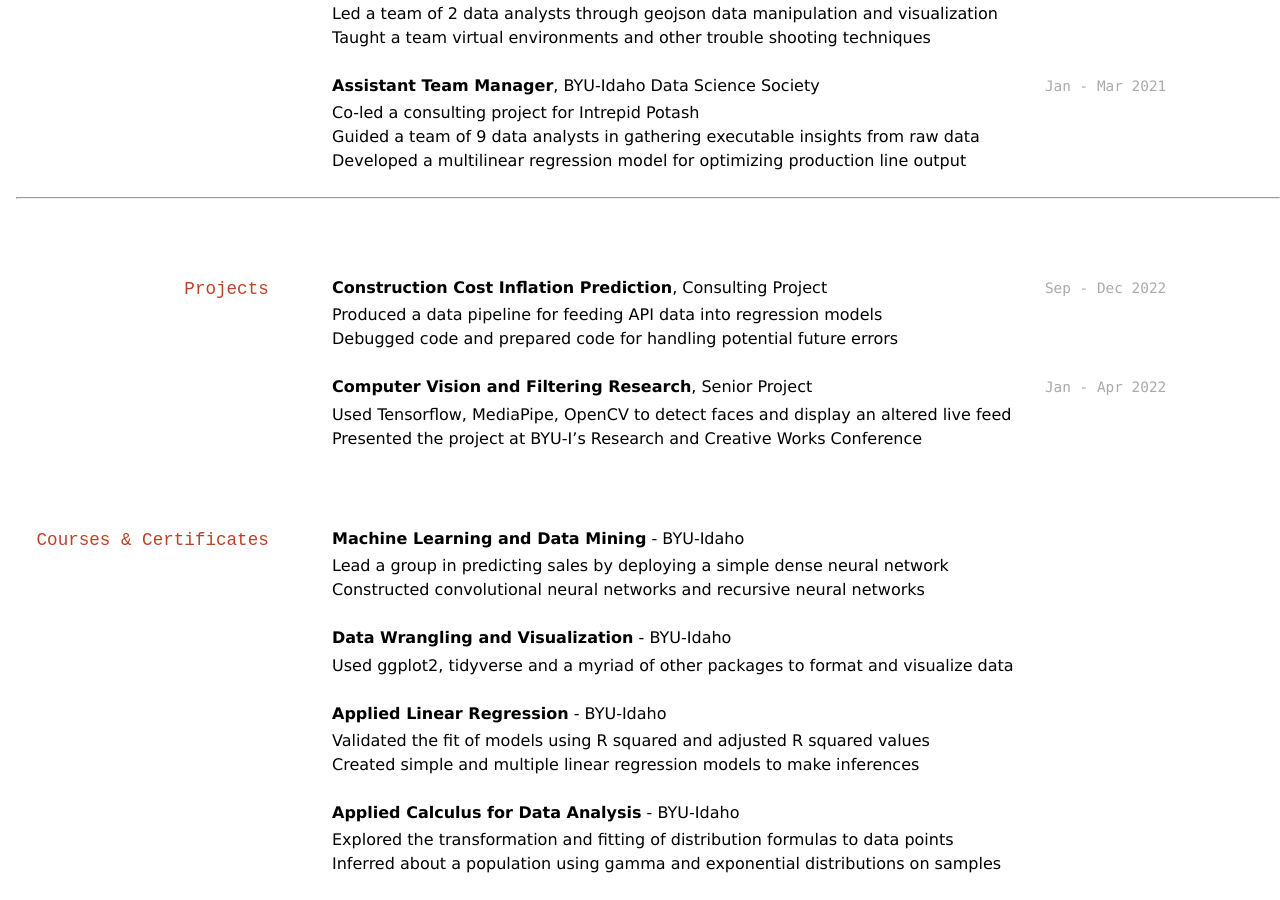
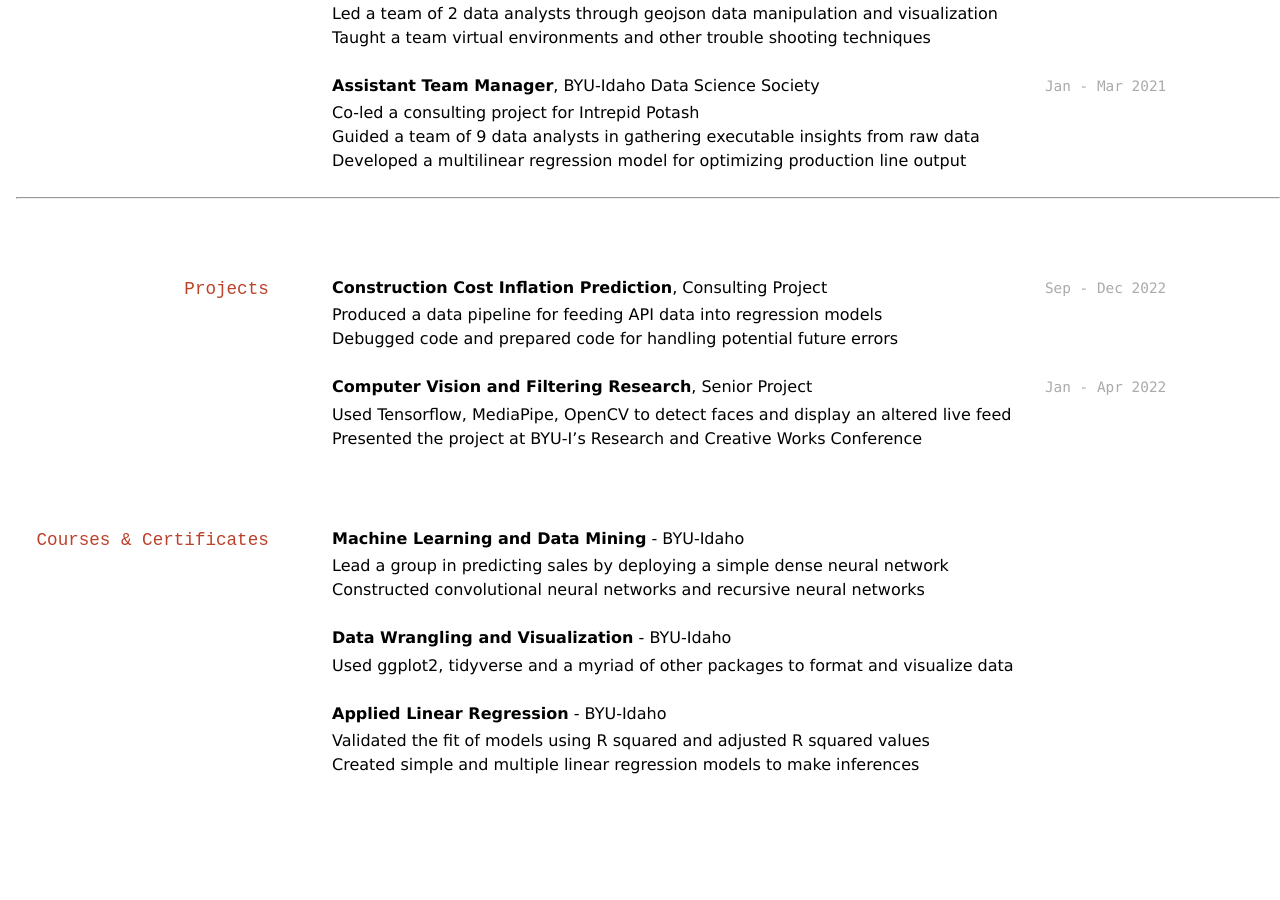
Before and after one commit to BrianGrant-Data/Resume, a Jekyll site: the page built from docs/index.md, in a window 1280 px wide and 900 px high, scrolled down 619 px. Built offline with Jekyll 4.4.1, drawn with Linux system fonts in a browser that asks for light colours; after the commit the page ends 1420 px from its top, so only the background shows below that.

Commit message:
Removed a class

```diff
--- a/docs/index.md
+++ b/docs/index.md
@@ -74,7 +74,3 @@ __Data Wrangling and Visualization__ - BYU-Idaho
 __Applied Linear Regression__ - BYU-Idaho
 - Validated the fit of models using R squared and adjusted R squared values
 - Created simple and multiple linear regression models to make inferences
-
-__Applied Calculus for Data Analysis__ - BYU-Idaho
-- Explored the transformation and fitting of distribution formulas to data points
-- Inferred about a population using gamma and exponential distributions on samples
```
